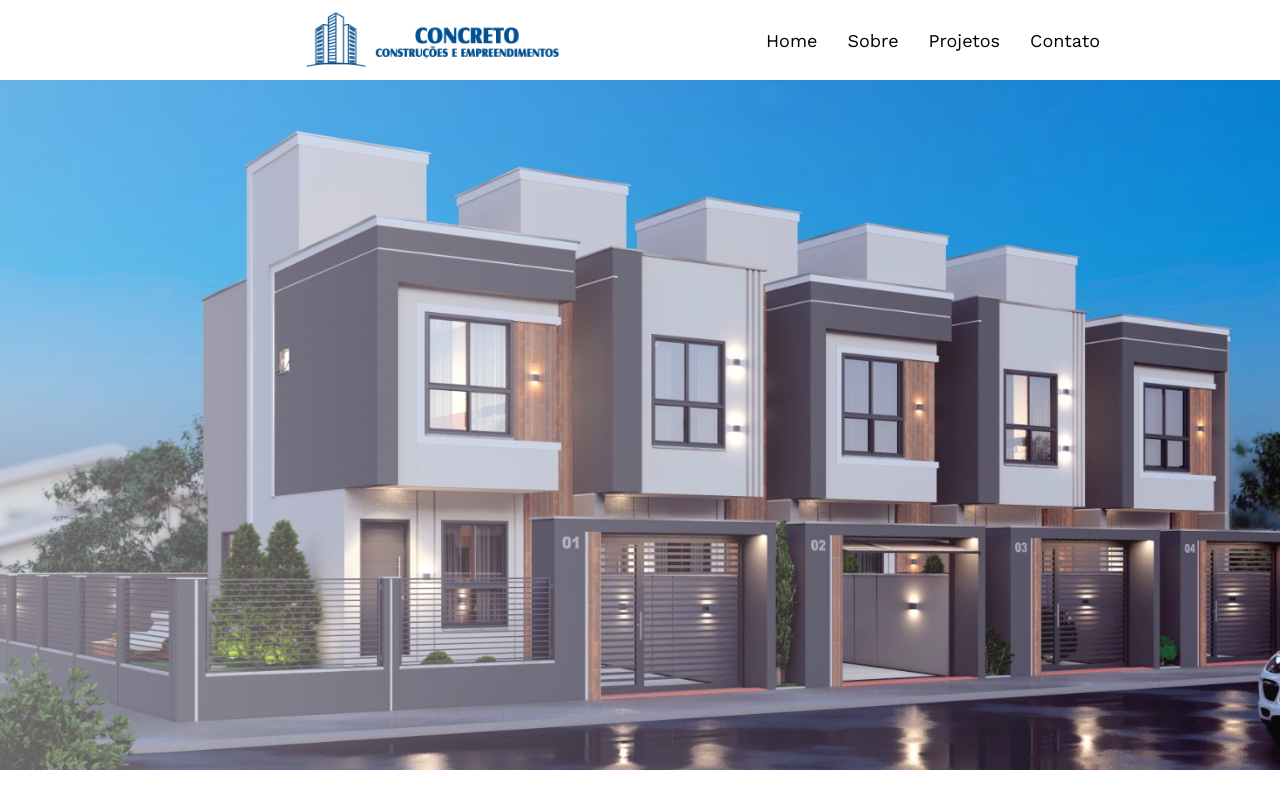
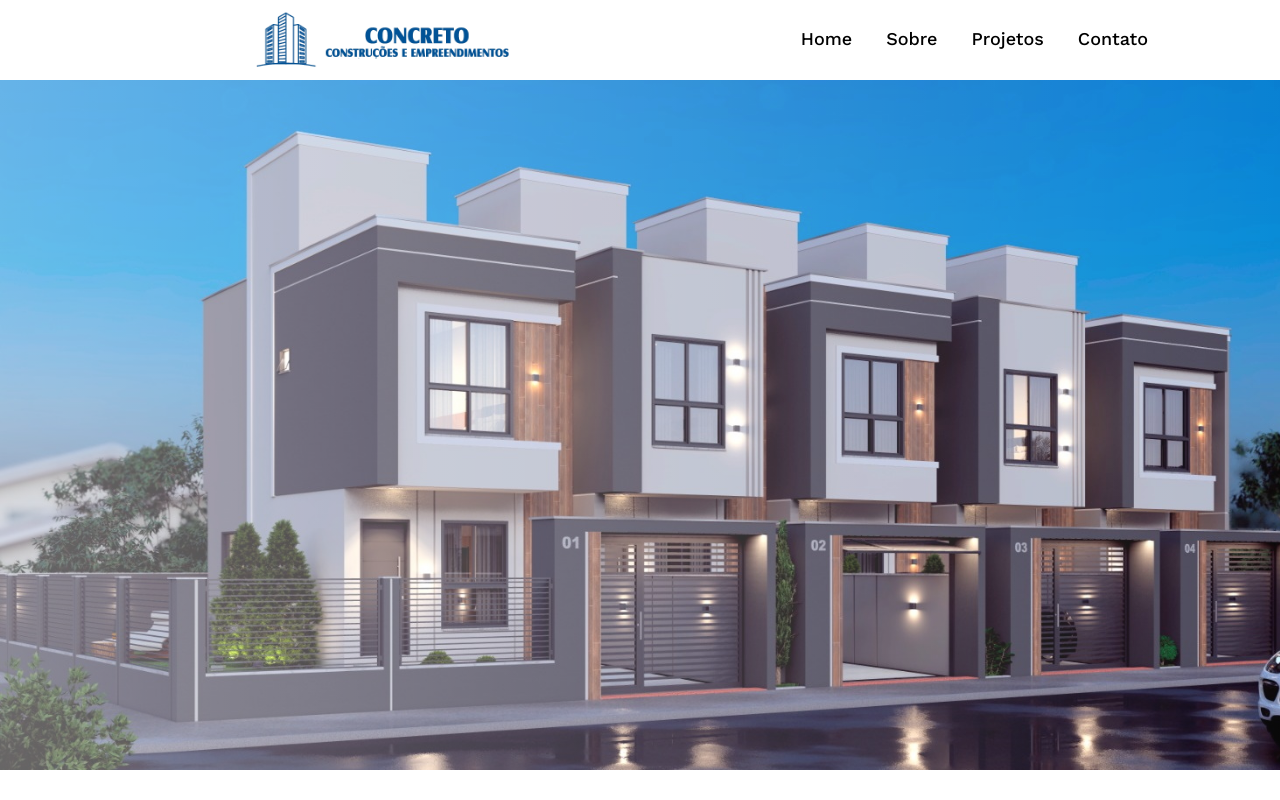
Before and after one commit to GregorySDaniel/concreto, a React (Vite) app: page / in a window 1280 px wide. Shown: the top 800 px of the page. Built offline with nearby package versions, Linux system fonts and the light colour scheme.

Commit message:
update header style

```diff
--- a/src/components/Header/styles.js
+++ b/src/components/Header/styles.js
@@ -4,7 +4,7 @@ export const Container = styled.header`
   grid-area: header;
   width: 100%;
   height: 100%;
-  padding: 10px 300px;
+  padding: 10px 250px;
 
   background-color: ${({theme})=> theme.COLORS.WHITE};
 
@@ -16,6 +16,13 @@ export const Container = styled.header`
   a {
     color: ${({theme})=>theme.COLORS.BLACK};
     font-size: 18px;
+    font-weight: 500;
+    padding: 2px;
+    border-bottom: 3px solid ${({theme})=>theme.COLORS.WHITE};
+  }
+
+  a:hover{
+    border-bottom: 3px solid ${({theme})=>theme.COLORS.BLUE};
   }
 
   img {
```
